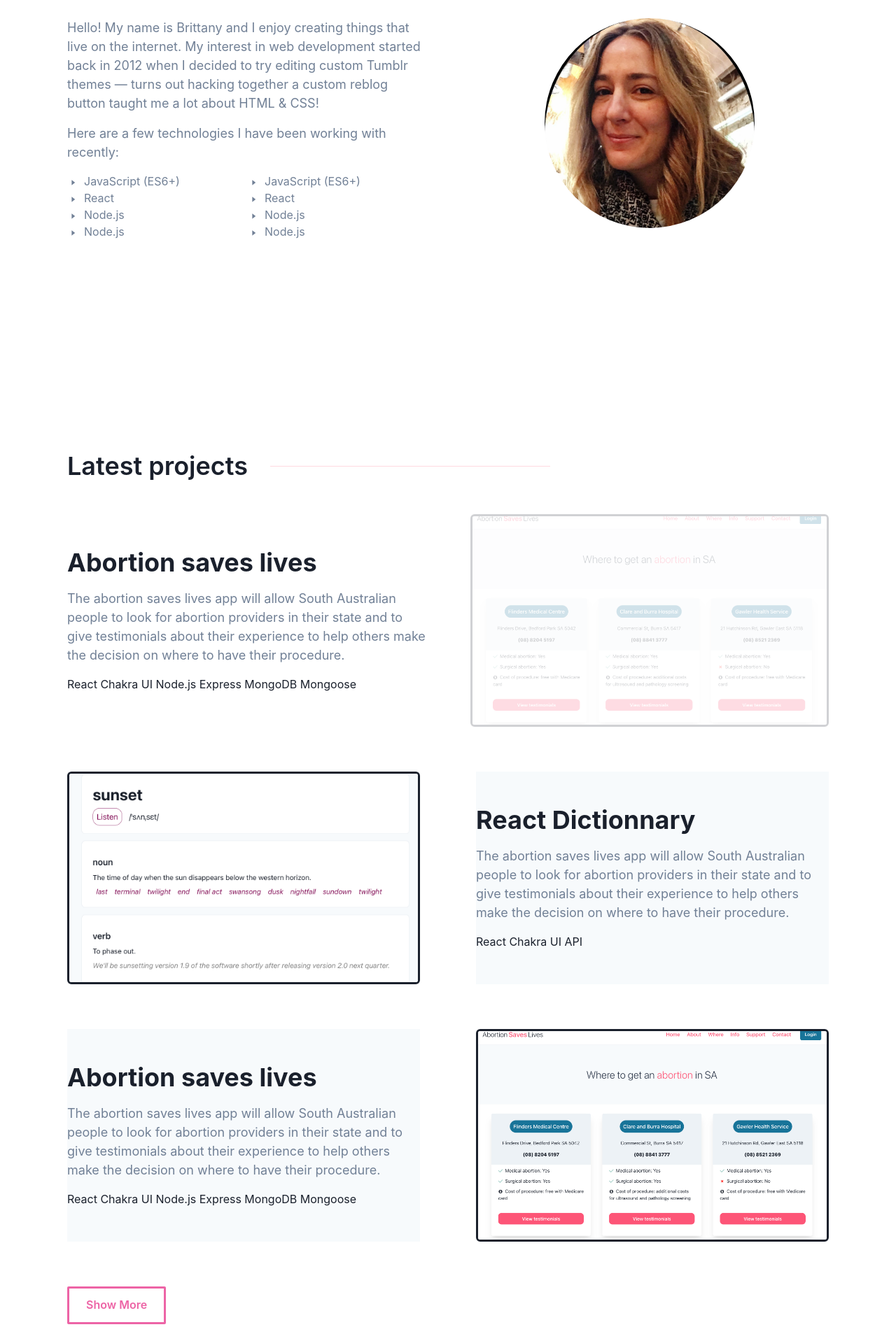
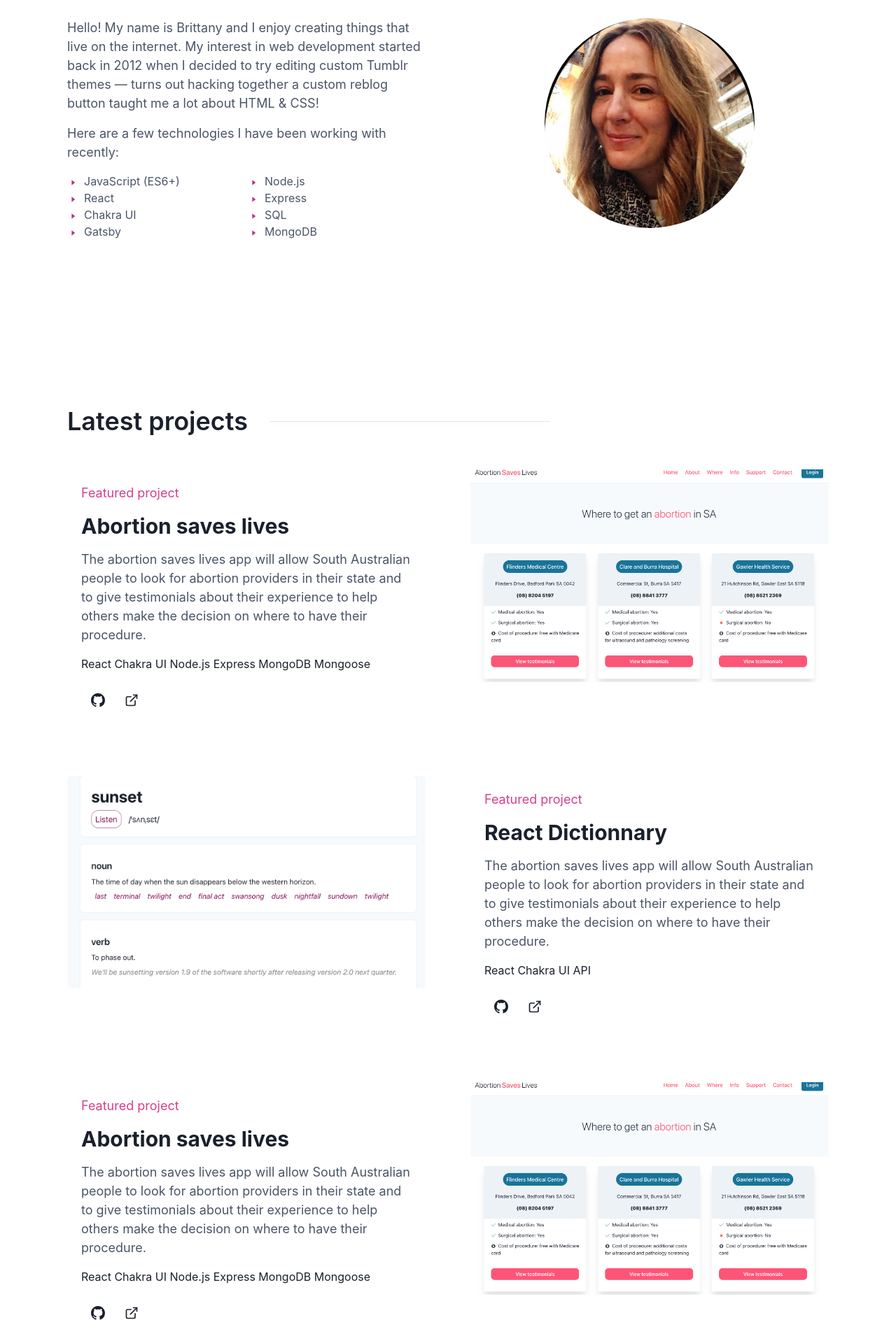
Before and after one commit to appolinefr/react-chakra-portfolio, a React (Create React App) app: page / in a window 1280 px wide. Shown: the part 880-2797 px from the top of the page at 70% size. Built offline with nearby package versions, Linux system fonts and the light colour scheme.

Commit message:
updated style for dark and light mode. improved layout and styles for other project section

```diff
--- a/src/components/About/index.js
+++ b/src/components/About/index.js
@@ -11,6 +11,7 @@ import {
   Image,
   Box,
   Divider,
+  useColorModeValue,
 } from "@chakra-ui/react";
 import { useMediaQuery } from "@chakra-ui/react";
 
@@ -18,7 +19,12 @@ import { RxTriangleRight } from "react-icons/rx";
 
 import Appoline from "../../images/appo.jpeg";
 
+const frontEnd = ["JavaScript (ES6+)", "React", "Chakra UI", "Gatsby"];
+const backEnd = ["Node.js", "Express", "SQL", "MongoDB"];
+
 export default function AboutAuthor() {
+  const dark = useColorModeValue("gray.800", "white");
+  const grey = useColorModeValue("gray.600", "gray.400");
   const [isLargerThan1280] = useMediaQuery("(min-width: 1441px)");
 
   return (
@@ -31,6 +37,7 @@ export default function AboutAuthor() {
       <Flex alignItems={"center"}>
         <Heading
           id={"about"}
+          color={dark}
           fontWeight={600}
           lineHeight={"110%"}
           py={{ base: 8, md: 12 }}
@@ -46,52 +53,32 @@ export default function AboutAuthor() {
       </Flex>
       <SimpleGrid columns={{ base: 1, md: 2 }} spacing={16}>
         <Stack spacing={4}>
-          <Text color={"gray.500"} fontSize={"lg"}>
+          <Text color={grey} fontSize={"lg"}>
             Hello! My name is Brittany and I enjoy creating things that live on
             the internet. My interest in web development started back in 2012
             when I decided to try editing custom Tumblr themes — turns out
             hacking together a custom reblog button taught me a lot about HTML &
             CSS!
           </Text>
-          <Text color={"gray.500"} fontSize={"lg"}>
+          <Text color={grey} fontSize={"lg"}>
             Here are a few technologies I have been working with recently:
           </Text>
           <SimpleGrid columns={{ base: 2, md: 2 }} spacing={1}>
-            <List color={"gray.500"} fontSize={"md"}>
-              <ListItem>
-                <ListIcon as={RxTriangleRight} />
-                JavaScript (ES6+)
-              </ListItem>
-              <ListItem>
-                <ListIcon as={RxTriangleRight} />
-                React
-              </ListItem>
-              <ListItem>
-                <ListIcon as={RxTriangleRight} />
-                Node.js
-              </ListItem>
-              <ListItem>
-                <ListIcon as={RxTriangleRight} />
-                Node.js
-              </ListItem>
+            <List color={grey} fontSize={"md"}>
+              {frontEnd.map((tech, index) => (
+                <ListItem key={index}>
+                  <ListIcon as={RxTriangleRight} color={"pink.600"} />
+                  {tech}
+                </ListItem>
+              ))}
             </List>
-            <List color={"gray.500"} fontSize={"md"}>
-              <ListItem>
-                <ListIcon as={RxTriangleRight} />
-                JavaScript (ES6+)
-              </ListItem>
-              <ListItem>
-                <ListIcon as={RxTriangleRight} />
-                React
-              </ListItem>
-              <ListItem>
-                <ListIcon as={RxTriangleRight} />
-                Node.js
-              </ListItem>
-              <ListItem>
-                <ListIcon as={RxTriangleRight} />
-                Node.js
-              </ListItem>
+            <List color={grey} fontSize={"md"}>
+              {backEnd.map((tech, index) => (
+                <ListItem key={index}>
+                  <ListIcon as={RxTriangleRight} color={"pink.600"} />
+                  {tech}
+                </ListItem>
+              ))}
             </List>
           </SimpleGrid>
         </Stack>
@@ -104,6 +91,9 @@ export default function AboutAuthor() {
             aspect-ratio={300 / 300}
             height={300}
             borderRadius={"full"}
+            _hover={{
+              boxShadow: "0px 5px 40px rgba(236, 99, 166)",
+            }}
           />
         </Flex>
       </SimpleGrid>
--- a/src/components/HomeHero/index.js
+++ b/src/components/HomeHero/index.js
@@ -6,9 +6,15 @@ import {
   Box,
   Container,
   Link,
+  useColorModeValue,
 } from "@chakra-ui/react";
 
 export default function HomeHero() {
+  const dark = useColorModeValue("gray.800", "white");
+  const grey = useColorModeValue("gray.600", "gray.400");
+  const buttonBg = useColorModeValue("pink.400", "gray.800");
+  const button = useColorModeValue("white", "pink.400");
+
   return (
     <Box as={Container} maxW="full" my={{ base: 4, md: 12, lg: 16 }}>
       <Stack textAlign={"left"} spacing={{ base: 6, md: 8 }}>
@@ -16,10 +22,12 @@ export default function HomeHero() {
           fontWeight={400}
           fontSize={{ base: "xl", lg: "2xl" }}
           lineHeight={"110%"}
+          color={dark}
         >
           Hi, my name is
         </Text>
         <Heading
+          color={dark}
           fontWeight={600}
           fontSize={{ base: "2xl", sm: "4xl", md: "6xl" }}
           lineHeight={"110%"}
@@ -30,24 +38,24 @@ export default function HomeHero() {
             I am a Web Developer.
           </Text>
         </Heading>
-        <Text  color={"gray.500"} fontSize={"lg"}>
-          I am a Full-Stack Developer from Melbourne, Australia. <br/>Well-organised
-          person, problem solver and independent with high attention to detail.
+        <Text color={grey} fontSize={"lg"}>
+          I am a Full-Stack Developer from Melbourne, Australia. <br />
+          Well-organised person, problem solver and independent with high
+          attention to detail.
         </Text>
         <Button
           as={Link}
           href={"#contact"}
           maxW={40}
-          color={"pink.400"}
-          bg={"white"}
+          color={button}
+          bg={buttonBg}
           borderRadius="sm"
           border={"solid"}
           borderColor={"pink.400"}
           p={6}
           _hover={{
-            bg: "pink.400",
-            color: "white",
-            textDecoration: "none"
+            textDecoration: "none",
+            boxShadow: "0px 5px 10px rgba(236, 99, 166)",
           }}
         >
           Contact me!
--- a/src/components/LatestProjects/index.js
+++ b/src/components/LatestProjects/index.js
@@ -1,4 +1,4 @@
-import React, { useState } from "react";
+import React from "react";
 import {
   Box,
   Container,
@@ -7,9 +7,10 @@ import {
   Divider,
   Button,
   Collapse,
+  useColorModeValue
 } from "@chakra-ui/react";
 
-import { useMediaQuery, useDisclosure } from "@chakra-ui/react";
+import { useMediaQuery } from "@chakra-ui/react";
 
 import Abortion from "../Projects/AbortionSavesLives";
 import Dictionary from "../Projects/ReactDictionnary";
@@ -18,16 +19,19 @@ import OtherProjects from "../Projects/OtherProjects";
 
 export default function Projects() {
   const [isLargerThan1280] = useMediaQuery("(min-width: 1441px)");
-  const { isOpen, onToggle } = useDisclosure();
   const [show, setShow] = React.useState(false);
   const handleToggle = () => setShow(!show);
+
+  const dark = useColorModeValue("gray.800", "white");
+  const grey = useColorModeValue("gray.600", "gray.400");
+  const buttonBg = useColorModeValue("pink.400", "gray.800");
+  const button = useColorModeValue("white", "pink.400");
 
   return (
     <Box
       as={Container}
       maxW="full"
       p={isLargerThan1280 ? 8 : 4}
-      my={{ base: 4, md: 12, lg: 16 }}
     >
       <Flex alignItems={"center"}>
         <Heading
@@ -55,15 +59,15 @@ export default function Projects() {
         size="md"
         onClick={handleToggle}
         maxW={40}
-          color={"pink.400"}
-          bg={"white"}
+        color={button}
+        bg={buttonBg}
         borderRadius="sm"
         border={"solid"}
         borderColor={"pink.400"}
         p={6}
         _hover={{
-            bg: "pink.400",
-            color: "white",
+          textDecoration: "none",
+          boxShadow: "0px 5px 10px rgba(236, 99, 166)",
         }}
       >
         Show {show ? "Less" : "More"}
--- a/src/components/NavBar/index.js
+++ b/src/components/NavBar/index.js
@@ -16,12 +16,15 @@ import {
   DrawerContent,
   DrawerCloseButton,
   useColorMode,
+  useColorModeValue,
 } from "@chakra-ui/react";
 import { HamburgerIcon } from "@chakra-ui/icons";
-
 import { BsSun, BsMoon } from "react-icons/bs";
 
 export default function NavBar() {
+  const dark = useColorModeValue("gray.800", "white");
+  const light = useColorModeValue("white", "gray.800");
+
   const { isOpen, onOpen, onClose } = useDisclosure();
   const btnRef = React.useRef();
   const { colorMode, toggleColorMode } = useColorMode();
@@ -32,14 +35,14 @@ export default function NavBar() {
         py={{ base: 4 }}
         px={{ base: 6 }}
         align={"center"}
-        backgroundColor={"#1B2333"}
+        backgroundColor={light}
       >
         <Flex flex={{ base: 1 }} justify={{ md: "start" }}>
           <Link
             href={"/"}
             textAlign={useBreakpointValue({ md: "left" })}
             fontFamily={"heading"}
-            color={"white"}
+            color={dark}
             fontSize={{ sm: "xl", md: "xl", lg: "2xl" }}
             fontWeight={300}
             mr={1}
@@ -61,7 +64,7 @@ export default function NavBar() {
             onClick={onOpen}
             ref={btnRef}
             icon={<HamburgerIcon w={6} h={6} />}
-            color={"white"}
+            color={dark}
             variant={"ghost"}
             aria-label={"Toggle Navigation"}
             _hover={{
@@ -72,8 +75,8 @@ export default function NavBar() {
         <Flex ml={{ base: -2 }} display={{ base: "flex", md: "flex" }}>
           <IconButton
             onClick={toggleColorMode}
-            icon={colorMode === 'light' ? <BsMoon/> : <BsSun w={6} h={6} />}
-            color={"white"}
+            icon={colorMode === "light" ? <BsMoon /> : <BsSun w={6} h={6} />}
+            color={dark}
             variant={"ghost"}
             _hover={{
               textDecoration: "none",
@@ -118,6 +121,8 @@ const NAV_ITEMS = [
 ];
 
 const DesktopNav = () => {
+  const dark = useColorModeValue("gray.800", "white");
+
   return (
     <Stack direction={"row"} spacing={2}>
       {NAV_ITEMS.map((navItem) => (
@@ -129,7 +134,7 @@ const DesktopNav = () => {
                 href={navItem.href ?? "#"}
                 fontSize={"lg"}
                 fontWeight={500}
-                color={"white"}
+                color={dark}
                 _hover={{
                   textDecoration: "none",
                   color: "pink.500",
--- a/src/components/Projects/AbortionSavesLives/index.js
+++ b/src/components/Projects/AbortionSavesLives/index.js
@@ -3,12 +3,17 @@ import {
   Text,
   Image,
   Flex,
-  Button,
   Heading,
   Stack,
   List,
   ListItem,
+  useColorModeValue,
+  IconButton,
+  Link,
 } from "@chakra-ui/react";
+
+import { ExternalLinkIcon } from "@chakra-ui/icons";
+import { BsGithub } from "react-icons/bs";
 
 import Abortion from "../../../images/abortion.png";
 
@@ -29,27 +34,70 @@ const asl = {
 };
 
 export default function AbortionProject() {
+  const dark = useColorModeValue("gray.800", "white");
+  const grey = useColorModeValue("gray.600", "gray.400");
+  const button = useColorModeValue("white", "pink.500");
+  const boxBg = useColorModeValue("white", "whiteAlpha.200");
+
   return (
     <SimpleGrid
       columns={{ base: 1, md: 2, lg: 2 }}
-      spacing={{ sm: 8, md: 8, lg: 16 }}
-      mb={{ base: 8, md: 12, lg: 16 }}
+      spacing={{ sm: 4, md: 8, lg: 16 }}
     >
-      <Stack spacing={4} justifyContent={"center"}>
-        <Heading> {asl.name}</Heading>
-        <Text color={"gray.500"} fontSize={"lg"}>
+      <Stack
+        spacing={4}
+        justifyContent={"center"}
+        backgroundColor={boxBg}
+        p={5}
+        borderRadius="4px"
+      >
+        <Text color={"pink.500"} fontSize={"lg"}>
+          Featured project
+        </Text>
+        <Heading color={dark} fontSize={"30px"}>
+          {asl.name}
+        </Heading>
+        <Text color={grey} fontSize={"lg"}>
           {asl.description}
         </Text>
         <List>
-          <ListItem>{asl.tech}</ListItem>
+          <ListItem color={dark}>{asl.tech}</ListItem>
         </List>
+        <Flex justify={"flex-start"}>
+          <Link href={asl.link} target="_blank">
+            <IconButton
+              color={dark}
+              aria-label="github"
+              variant="ghost"
+              size="lg"
+              fontSize="xl"
+              icon={<BsGithub />}
+              _hover={{
+                color: button,
+              }}
+              isRound
+            />
+          </Link>
+          <Link href={asl.link} target="_blank">
+            <IconButton
+              color={dark}
+              aria-label="github"
+              variant="ghost"
+              size="lg"
+              fontSize="xl"
+              icon={<ExternalLinkIcon />}
+              _hover={{
+                color: button,
+              }}
+              isRound
+            />
+          </Link>
+        </Flex>
       </Stack>
       <Flex>
         <Image
-        opacity={0.2}
-
-          border={"solid"}
-          alt={""}
+          alt={asl.name}
+          display={{ sm: "none", md: "block" }}
           src={asl.image}
           objectFit={"cover"}
           width={607}
--- a/src/components/Projects/OtherProjects/index.js
+++ b/src/components/Projects/OtherProjects/index.js
@@ -6,9 +6,9 @@ import {
   IconButton,
   Heading,
   Stack,
-  List,
-  ListItem,
   Link,
+  HStack,
+  useColorModeValue,
 } from "@chakra-ui/react";
 
 import { ExternalLinkIcon } from "@chakra-ui/icons";
@@ -20,79 +20,107 @@ const projects = [
     description:
       "Your personality may meld with many superheroes out there in the Marvel universe. This mystery matcher quiz will match you with the Marvel superhero that best suits your personality.",
     link: "https://rfox01.github.io/Group-4-Project-1/index.html",
-    tech: [" JS ", " Bulma ", " Wikipedia API ", " HTML "],
+    tech: ["JS", "Bulma", "Wikipedia API", "HTML"],
   },
   {
     name: "Merchant Game",
     description:
       "The Merchant Game is a medieval themed trading game where players can travel around a world map via icons on a map image to buy and sell goods at different locations on the map..",
     link: "https://rfox01.github.io/Group-4-Project-1/index.html",
+    tech: ["JS", "Bulma", "Wikipedia API", "HTML"],
   },
   {
     name: "Work Day Scheduler",
     description:
       "  Simple calendar application that allows a user to save events for each hour of the day. This app is running in the browser and feature dynamically updated HTML and CSS powered by jQuery.",
     link: "https://github.com/appolinefr/Work-Day-Scheduler",
+    tech: ["JS", "Bulma", "Wikipedia API", "HTML"],
   },
   {
     name: "Note Taker",
     description:
       "This Heroku deployed application called Note Taker can be used to write and save notes. This application uses an Express.js back end and saves and retrieves note data from a JSON file.",
     link: "https://github.com/appolinefr/Note-Taker",
+    tech: ["JS", "Bulma", "Wikipedia API", "HTML"],
   },
   {
     name: "Weather Dashboard",
     description:
       "This weather dashboard runs in the browser and feature dynamically updated HTML and CSS. It uses OpenWeather One Call API to retrieve weather data for cities and store persistent data to localStorage.",
     link: "https://github.com/appolinefr/Weather-Dashboard",
+    tech: ["JS", "Bulma", "Wikipedia API", "HTML"],
   },
   {
     name: "Code Quiz",
     description:
-      "A timed coding quiz with multiple-choice questions. This app with a clean and responsive user interface runs in the browser and features dynamically updated HTML and CSS powered by JS code.",
+      "A timed coding quiz with multiple-choice questions. This app with a clean user interface runs in the browser and features dynamically updated HTML and CSS powered by JS code.",
     link: "https://github.com/appolinefr/Code-quiz",
+    tech: ["JS", "Bulma", "Wikipedia API", "HTML"],
   },
 ];
 
 export default function OtherProjects() {
+  const dark = useColorModeValue("gray.800", "white");
+  const grey = useColorModeValue("gray.600", "gray.400");
+  const button = useColorModeValue("white", "pink.500");
+  const boxBg = useColorModeValue("white", "whiteAlpha.200");
+
   return (
     <SimpleGrid
-      columns={{ base: 1, md: 2, lg: 3 }}
-      spacing={{ sm: 4, md: 8 }}
+      columns={{ base: 1, md: 2, lg: 2, xl: 3 }}
+      spacing={{ sm: 4, md: 6 }}
       my={{ base: 8 }}
     >
-      {projects.map((project) => (
-        <Box>
-          <Stack>
-            <Flex justify={"space-between"}>
+      {projects.map((project, index) => (
+        <Box
+          _hover={{
+            transform: "translateY(-7px)",
+          }}
+          key={index}
+          h={"100%"}
+        >
+          <Stack
+            spacing={4}
+            justifyContent={"center"}
+            backgroundColor={boxBg}
+            p={5}
+            borderRadius="4px"
+          >
+            <Flex justify={"flex-end"}>
               <Link href={project.link} target="_blank">
                 <IconButton
+                  color={button}
                   aria-label="github"
                   variant="ghost"
                   size="lg"
                   fontSize="xl"
                   icon={<BsGithub />}
-                  _hover={{}}
                   isRound
                 />
               </Link>
               <Link href={project.link} target="_blank">
                 <IconButton
+                  color={button}
                   aria-label="github"
                   variant="ghost"
                   size="lg"
+                  icon={<ExternalLinkIcon />}
                   fontSize="xl"
-                  icon={<ExternalLinkIcon />}
-                  _hover={{}}
                   isRound
                 />
               </Link>
             </Flex>
-            <Heading size={"md"}>{project.name}</Heading>
-            <Text>{project.description}</Text>
-            <List>
-              <ListItem color={"pink.500"}>{project.tech}</ListItem>
-            </List>
+            <Heading color={dark} size={"md"}>
+              {project.name}
+            </Heading>
+            <Text color={grey}>{project.description}</Text>
+            <HStack>
+              {project.tech.map((type, index) => (
+                <Text key={index} color={dark}>
+                  {type}
+                </Text>
+              ))}
+            </HStack>
           </Stack>
         </Box>
       ))}
--- a/src/components/Projects/ReactDictionnary/index.js
+++ b/src/components/Projects/ReactDictionnary/index.js
@@ -3,12 +3,17 @@ import {
   Text,
   Image,
   Flex,
-  Button,
   Heading,
   Stack,
   List,
   ListItem,
+  Link,
+  useColorModeValue,
+  IconButton,
 } from "@chakra-ui/react";
+
+import { ExternalLinkIcon } from "@chakra-ui/icons";
+import { BsGithub } from "react-icons/bs";
 
 import Dictionary from "../../../images/dictionary.png";
 
@@ -22,16 +27,21 @@ const dictionary = {
 };
 
 export default function ReactDictionary() {
+  const dark = useColorModeValue("gray.800", "white");
+  const grey = useColorModeValue("gray.600", "gray.400");
+  const button = useColorModeValue("white", "pink.500");
+  const boxBg = useColorModeValue("white", "whiteAlpha.200");
+
   return (
     <SimpleGrid
       columns={{ base: 1, md: 2, lg: 2 }}
-      spacing={{ sm: 8, md: 20 }}
-      my={{ base: 8, md: 12, lg: 16 }}
+      spacing={{ sm: 4, md: 8, lg: 16 }}
+      my={{ base: 4, md: 12, lg: 16 }}
     >
       <Flex>
         <Image
-          border={"solid"}
-          alt={""}
+          display={{ sm: "none", md: "block" }}
+          alt={dictionary.name}
           src={dictionary.image}
           objectFit={"cover"}
           width={607}
@@ -40,14 +50,55 @@ export default function ReactDictionary() {
           borderRadius={"md"}
         />
       </Flex>
-      <Stack spacing={4} justifyContent={"center"} backgroundColor={"gray.50"}>
-        <Heading>{dictionary.name}</Heading>
-        <Text color={"gray.500"} fontSize={"lg"}>
+      <Stack
+        spacing={4}
+        justifyContent={"center"}
+        backgroundColor={boxBg}
+        p={5}
+        borderRadius="4px"
+      >
+        <Text color={"pink.500"} fontSize={"lg"}>
+          Featured project
+        </Text>
+        <Heading color={dark} fontSize={"30px"}>
+          {dictionary.name}
+        </Heading>
+        <Text color={grey} fontSize={"lg"}>
           {dictionary.description}
         </Text>
         <List>
-          <ListItem>{dictionary.tech}</ListItem>
+          <ListItem color={dark}>{dictionary.tech}</ListItem>
         </List>
+        <Flex justify={"flex-start"}>
+          <Link href={dictionary.link} target="_blank">
+            <IconButton
+              color={dark}
+              aria-label="github"
+              variant="ghost"
+              size="lg"
+              fontSize="xl"
+              icon={<BsGithub />}
+              _hover={{
+                color: button,
+              }}
+              isRound
+            />
+          </Link>
+          <Link href={dictionary.link} target="_blank">
+            <IconButton
+              color={dark}
+              aria-label="github"
+              variant="ghost"
+              size="lg"
+              fontSize="xl"
+              icon={<ExternalLinkIcon />}
+              _hover={{
+                color: button,
+              }}
+              isRound
+            />
+          </Link>
+        </Flex>
       </Stack>
     </SimpleGrid>
   );
--- a/src/components/Projects/Weather/index.js
+++ b/src/components/Projects/Weather/index.js
@@ -3,12 +3,17 @@ import {
   Text,
   Image,
   Flex,
-  Button,
   Heading,
   Stack,
   List,
   ListItem,
+  useColorModeValue,
+  IconButton,
+  Link,
 } from "@chakra-ui/react";
+
+import { ExternalLinkIcon } from "@chakra-ui/icons";
+import { BsGithub } from "react-icons/bs";
 
 import Abortion from "../../../images/abortion.png";
 
@@ -29,25 +34,71 @@ const asl = {
 };
 
 export default function AbortionProject() {
+  const dark = useColorModeValue("gray.800", "white");
+  const grey = useColorModeValue("gray.600", "gray.400");
+  const button = useColorModeValue("white", "pink.500");
+  const boxBg = useColorModeValue("white", "whiteAlpha.200");
+
   return (
     <SimpleGrid
       columns={{ base: 1, md: 2, lg: 2 }}
-      spacing={{ sm: 8, md: 20 }}
-      mb={{ base: 8, md: 12, lg: 16 }}
+      spacing={{ sm: 4, md: 8, lg: 16 }}
+      my={{ base: 4, md: 12, lg: 16 }}
     >
-      <Stack spacing={4} justifyContent={"center"} backgroundColor={"gray.50"}>
-        <Heading> {asl.name}</Heading>
-        <Text color={"gray.500"} fontSize={"lg"}>
+      <Stack
+        spacing={4}
+        justifyContent={"center"}
+        backgroundColor={boxBg}
+        p={5}
+        borderRadius="4px"
+      >
+        <Text color={"pink.500"} fontSize={"lg"}>
+          Featured project
+        </Text>
+        <Heading color={dark} fontSize={"30px"}>
+          {asl.name}
+        </Heading>
+        <Text color={grey} fontSize={"lg"}>
           {asl.description}
         </Text>
         <List>
-          <ListItem>{asl.tech}</ListItem>
+          <ListItem color={dark}>{asl.tech}</ListItem>
         </List>
+        <Flex justify={"flex-start"}>
+          <Link href={asl.link} target="_blank">
+            <IconButton
+              color={dark}
+              aria-label="github"
+              variant="ghost"
+              size="lg"
+              fontSize="xl"
+              icon={<BsGithub />}
+              _hover={{
+                color: button,
+              }}
+              isRound
+            />
+          </Link>
+          <Link href={asl.link} target="_blank">
+            <IconButton
+              color={dark}
+              aria-label="github"
+              variant="ghost"
+              size="lg"
+              fontSize="xl"
+              icon={<ExternalLinkIcon />}
+              _hover={{
+                color: button,
+              }}
+              isRound
+            />
+          </Link>
+        </Flex>
       </Stack>
       <Flex>
         <Image
-          border={"solid"}
-          alt={""}
+          alt={asl.name}
+          display={{ sm: "none", md: "block" }}
           src={asl.image}
           objectFit={"cover"}
           width={607}
```
Lines whose indentation alone changed are shown as unchanged.
